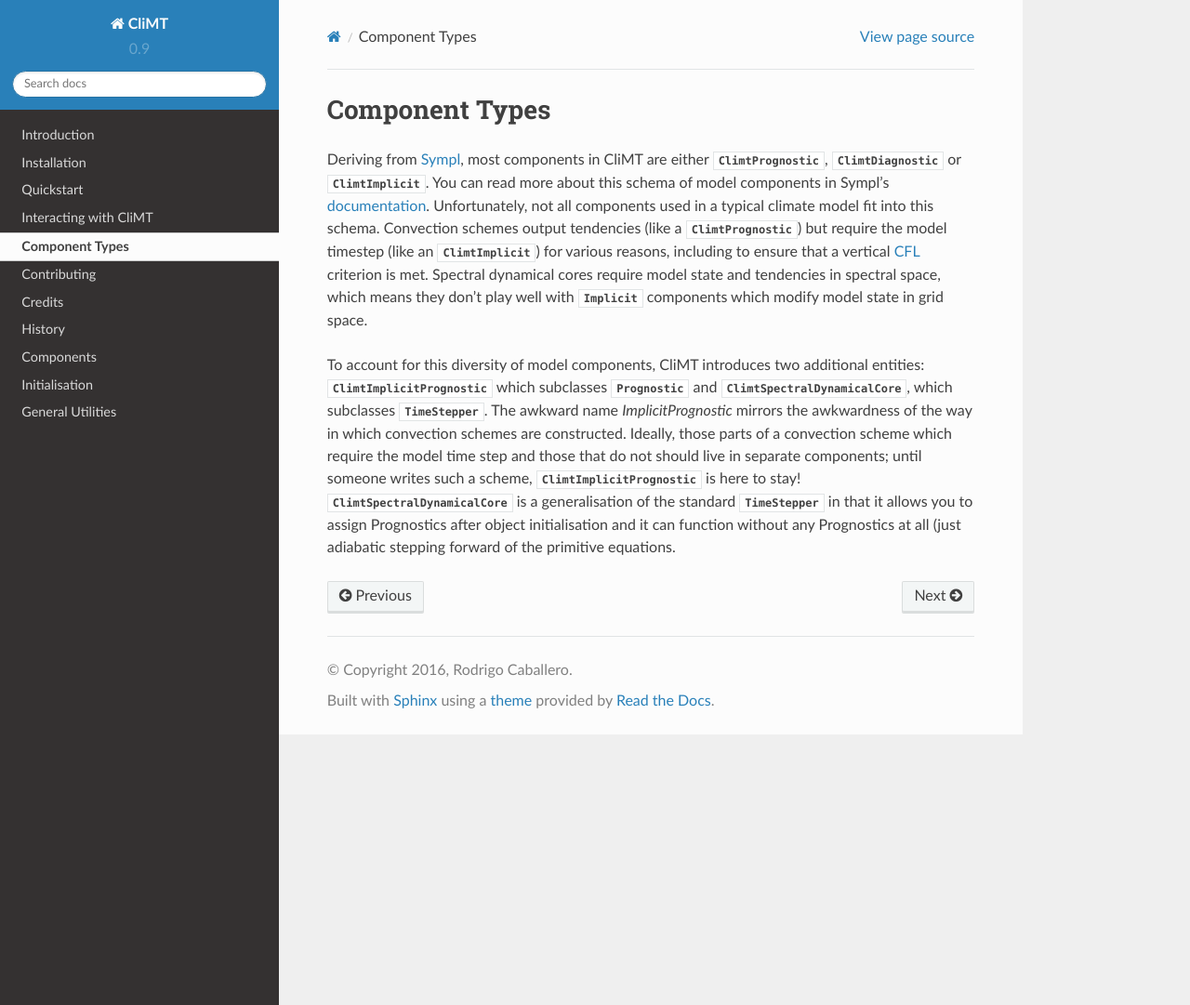
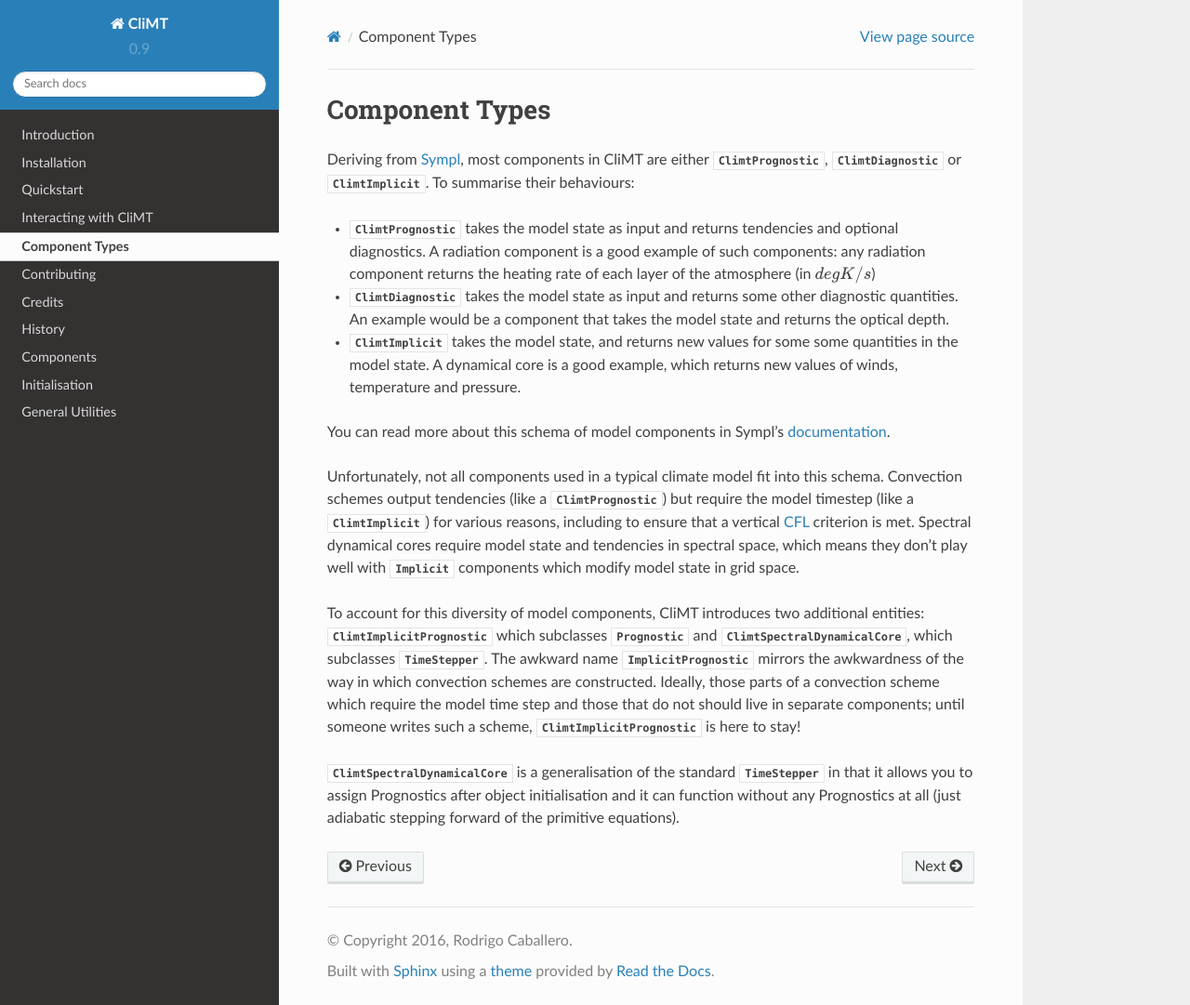
Before and after one commit to CliMT/climt, a Sphinx documentation site: the page built from docs/component_types.rst, in a window 1280 px wide and 1081 px high. Shown: the whole window at 93% size. Built offline with Sphinx 7.4.7 and the Read the Docs theme 2.0.0, drawn with Linux system fonts in a browser that asks for light colours.

Commit message:
updated docs.

```diff
--- a/docs/component_types.rst
+++ b/docs/component_types.rst
@@ -3,22 +3,38 @@ Component Types
 ===============
 
 Deriving from Sympl_, most components in CliMT are either :py:class:`ClimtPrognostic`, :py:class:`ClimtDiagnostic`
-or :py:class:`ClimtImplicit`. You can read more about this schema of model components in Sympl's
-documentation_. Unfortunately, not all components used in a typical climate model fit into this
+or :py:class:`ClimtImplicit`. To summarise their behaviours:
+
+* :py:class:`ClimtPrognostic` takes the model state as input and returns tendencies and optional
+  diagnostics. A radiation component is a good example of such components: any radiation component
+  returns the heating rate of each layer of the atmosphere (in :math:`degK/s`)
+* :py:class:`ClimtDiagnostic` takes the model state as input and returns some other diagnostic
+  quantities. An example would be a component that takes the model state and returns the optical
+  depth.
+* :py:class:`ClimtImplicit` takes the model state, and returns new values for some some quantities
+  in the model state. A dynamical core is a good example, which returns new values of winds,
+  temperature and pressure.
+
+You can read more about this schema of model components in Sympl's
+documentation_.
+
+Unfortunately, not all components used in a typical climate model fit into this
 schema. Convection schemes output tendencies (like a :py:class:`ClimtPrognostic`) but require the model timestep
-(like an :py:class:`ClimtImplicit`) for various reasons, including to ensure that a vertical CFL_ criterion is met.
+(like a :py:class:`ClimtImplicit`) for various reasons, including to ensure that a vertical CFL_ criterion is met.
 Spectral dynamical cores require model state and tendencies in spectral space, which means they
 don't play well with :py:class:`~sympl.Implicit` components which modify model state in grid space.
 
 To account for this diversity of model components, CliMT introduces two additional entities: :py:class:`ClimtImplicitPrognostic`
 which subclasses :py:class:`~sympl.Prognostic` and :py:class:`~ClimtSpectralDynamicalCore`, which subclasses :py:class:`~sympl.TimeStepper`. The awkward
-name `ImplicitPrognostic` mirrors the awkwardness of the way in which convection schemes are constructed.
+name :py:class:`ImplicitPrognostic` mirrors the awkwardness of the way in which convection schemes are constructed.
 Ideally, those parts of a convection scheme which require the model time step and those that do not
 should live in separate components; until someone writes such a scheme, :py:class:`ClimtImplicitPrognostic` is here
-to stay! :py:class:`ClimtSpectralDynamicalCore` is a generalisation of the standard
+to stay!
+
+:py:class:`ClimtSpectralDynamicalCore` is a generalisation of the standard
 :py:class:`~sympl.TimeStepper` in that it allows you to assign Prognostics after object
 initialisation and it can function without any Prognostics at all (just adiabatic stepping
-forward of the primitive equations.
+forward of the primitive equations).
 
 .. _Sympl: http://sympl.readthedocs.io
 .. _documentation: http://sympl.readthedocs.io/en/latest/computation.html
```
